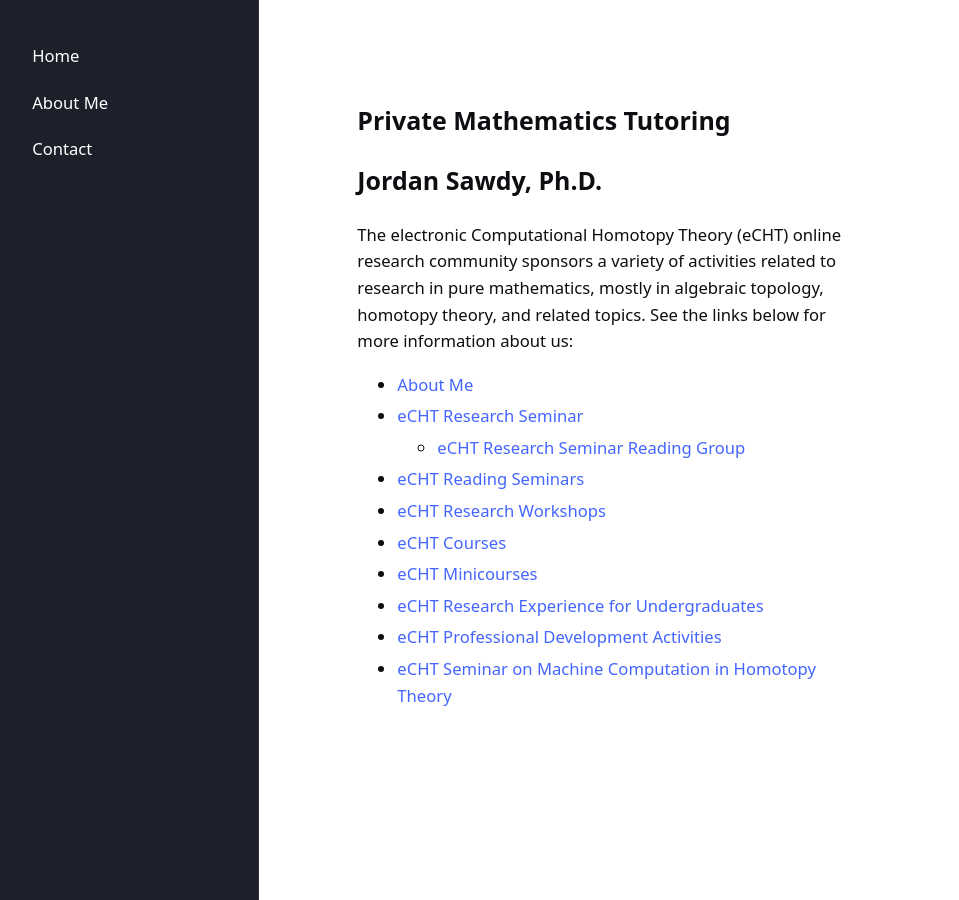
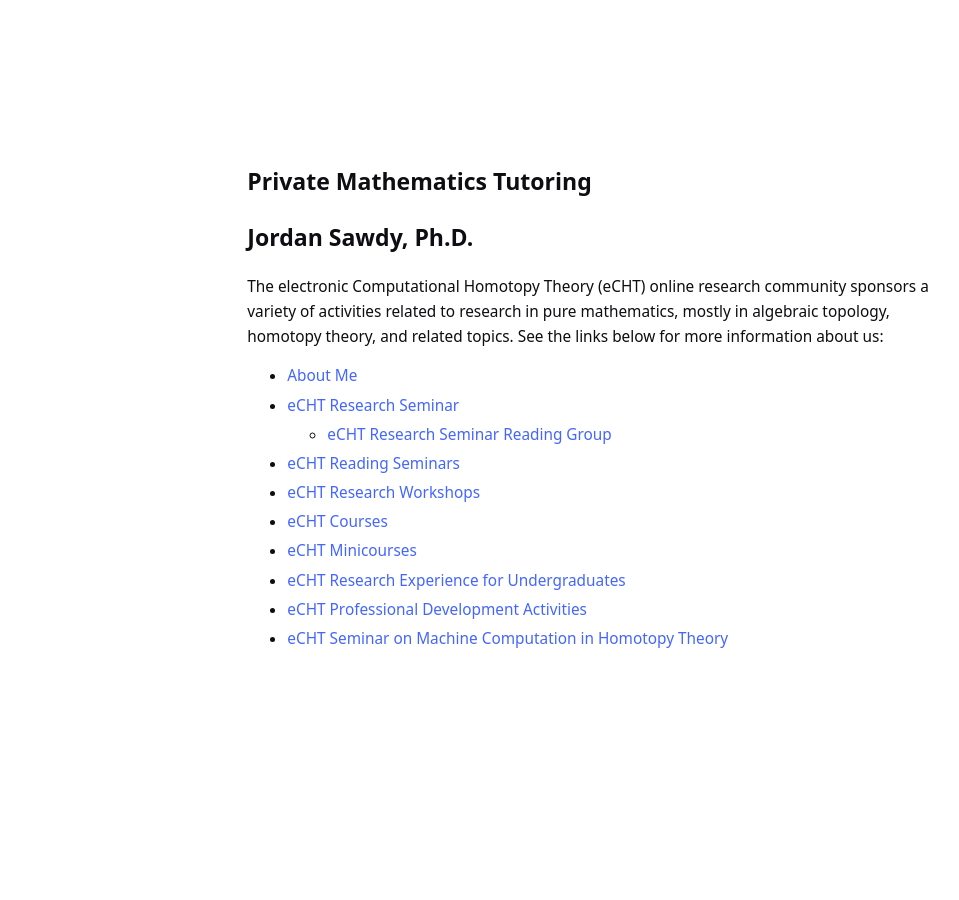
Before and after one commit to jordan-sawdy/jordan-sawdy.github.io, a Jekyll site: the page built from index.md, in a window 1280 px wide. Shown: the whole page, without its empty margins (42-1001 px from the left). Built offline with Jekyll 4.4.1, drawn with Linux system fonts in a browser that asks for light colours; our own code applies the rules of GitHub Pages for plain Markdown files.

Commit message:
Comment out show_sidebar in _config.yml
Comment out the show_sidebar configuration option.

```diff
--- a/_config.yml
+++ b/_config.yml
@@ -11,7 +11,7 @@ date_format: "%B %d, %Y"
 
 show_excerpts: true             # show article excerpts instead of archive list on the home page
 show_frame: true                # display a grey frame on large screens
-show_sidebar: true             # show a sidebar instead of the usual header
+# show_sidebar: true             # show a sidebar instead of the usual header
 show_minimal: true             # remove all clutter
 
 #show_frame: "/assets/images/background.svg"
```
